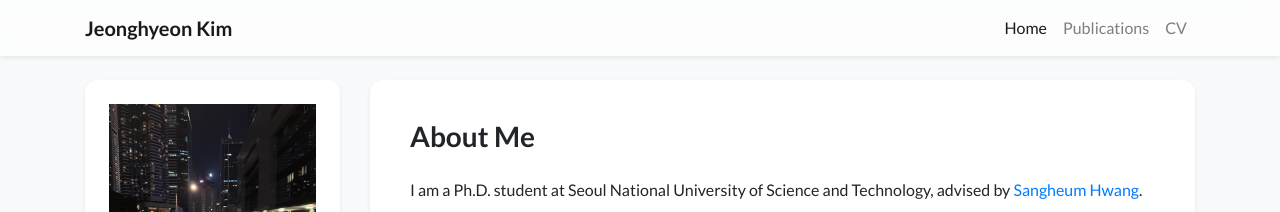
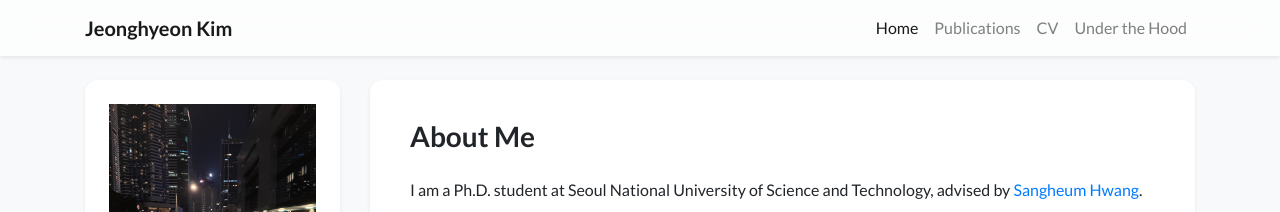
Before and after one commit to ma-kjh/ma-kjh.github.io, a Jekyll site: the page built from index.html, in a window 1280 px wide. Shown: the top 212 px of the page. Built offline with Jekyll 4.4.1, drawn with Linux system fonts in a browser that asks for light colours; nearby versions of some CDN libraries; a style sheet for code colours, icons or effects is not loaded.

Commit message:
Update navigation.yml

```diff
--- a/_data/navigation.yml
+++ b/_data/navigation.yml
@@ -9,3 +9,5 @@ pages:
   url: /publications
 - name: CV
   url: /assets/cv.pdf
+- name: Under the Hood
+  url: /under-the-hood/
```
